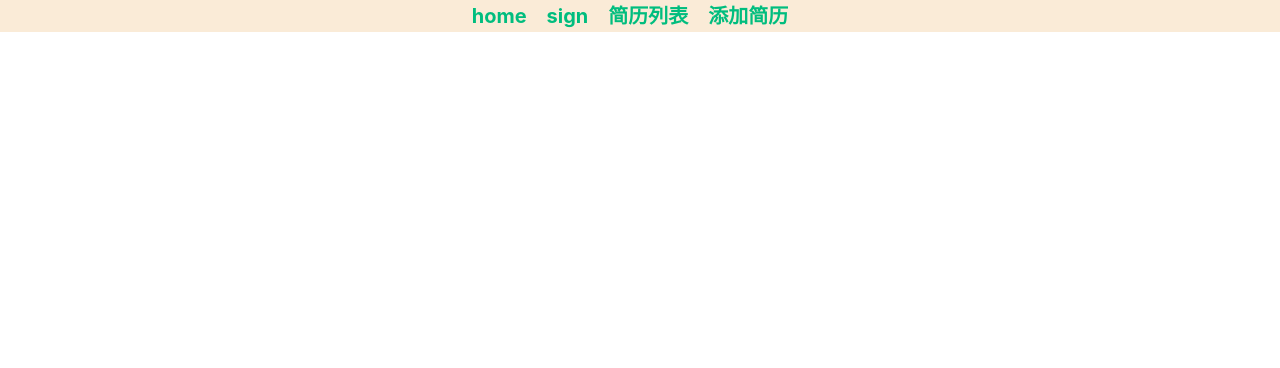
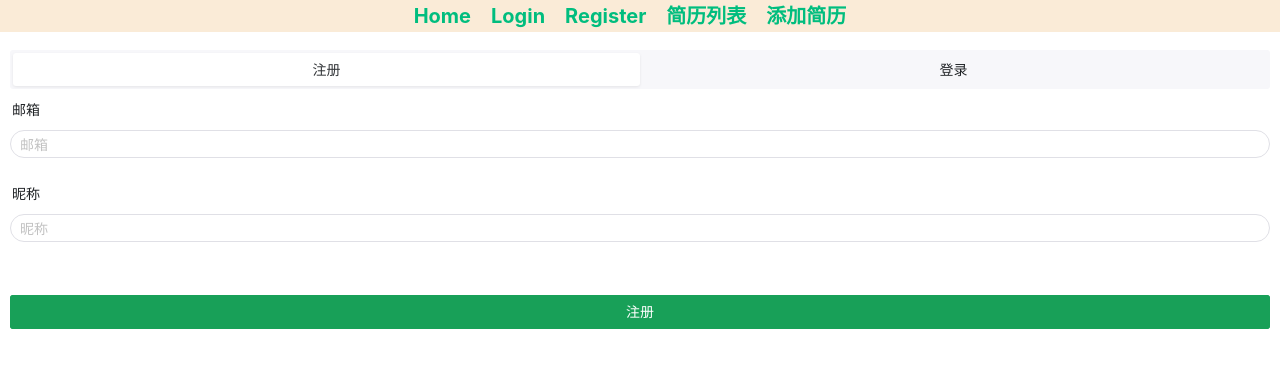
Before and after one commit to earthaYan/resume_generator_front, a Vue app: page /login in a window 1280 px wide. Before the commit this address had no page. Shown: the top 368 px of the page. Built offline with nearby package versions, Linux system fonts and the light colour scheme.

Commit message:
update form

```diff
--- a/src/App.vue
+++ b/src/App.vue
@@ -1,20 +1,26 @@
 <script setup lang="ts">
-import { routes } from '@/router'
 import { RouterLink, RouterView } from 'vue-router'
+import { NMessageProvider } from 'naive-ui'
+import { routes } from './router'
 </script>
 
 <template>
+  <n-message-provider>
     <header>
       <nav>
-      <RouterLink class="router-link" v-for="route in routes" :key="route.path" :to="route.path">{{
-        route.name
-      }}</RouterLink>
+        <RouterLink
+          class="router-link"
+          v-for="route in routes"
+          :key="route.path"
+          :to="route.path"
+          >{{ route.name }}</RouterLink
+        >
       </nav>
     </header>
     <div class="wrapper">
       <RouterView />
     </div>
-
+  </n-message-provider>
 </template>
 
 <style scoped lang="less">
--- a/src/components/RegisterLogin/LoginForm.vue
+++ /dev/null
@@ -1,24 +0,0 @@
-<script setup lang="ts">
-import { ref } from 'vue'
-import { NForm, NFormItem, NInput, NButton, type FormInst } from 'naive-ui'
-const loginFormRef = ref<FormInst | null>(null)
-const formValue = ref({
-  name: '',
-  email: '',
-  password: ''
-})
-</script>
-<template>
-  <n-form ref="loginFormRef" :model="formValue">
-    <h2>登入账号</h2>
-    <n-form-item path="email">
-      <n-input placeholder="邮箱" />
-    </n-form-item>
-    <n-form-item path="password">
-      <n-input placeholder="密码" />
-    </n-form-item>
-    <n-form-item>
-      <n-button type="info" round size="small"> 登入 </n-button>
-    </n-form-item>
-  </n-form>
-</template>
--- a/src/components/RegisterLogin/RegisterForm.vue
+++ /dev/null
@@ -1,27 +0,0 @@
-<script setup lang="ts">
-import { ref } from 'vue'
-import { NForm, NFormItem, NInput, NButton } from 'naive-ui'
-const registerFormRef = ref(null)
-const formValue = ref({
-  name: '',
-  email: '',
-  password: ''
-})
-</script>
-<template>
-  <h2>创建账号</h2>
-  <n-form ref="registerFormRef" :model="formValue">
-    <n-form-item path="name">
-      <n-input placeholder="用户名" />
-    </n-form-item>
-    <n-form-item path="email">
-      <n-input placeholder="邮箱" />
-    </n-form-item>
-    <n-form-item path="password">
-      <n-input placeholder="密码" />
-    </n-form-item>
-    <n-form-item>
-      <n-button type="info" round size="small"> 注册 </n-button>
-    </n-form-item>
-  </n-form>
-</template>
--- a/src/main.ts
+++ b/src/main.ts
@@ -8,7 +8,6 @@ import router from './router'
 // 通过 createApp(根组件) 创建一个新的应用实例
 const app = createApp(App)
 const pinia = createPinia()
-app.use(createPinia())
 app.use(router)
 app.use(pinia)
 // 挂载应用
--- a/src/router/index.ts
+++ b/src/router/index.ts
@@ -5,31 +5,33 @@ import RegisterLoginView from '../views/RegisterLoginView.vue'
 export const routes: RouteRecordRaw[] = [
   {
     path: '/',
-    name: 'home',
-    component: HomeView
+    name: 'Home',
+    component: HomeView,
+    meta: { requiresAuth: true }
   },
   {
-    path: '/sign',
-    name: 'sign',
+    path: '/login',
+    name: 'Login',
+    component: RegisterLoginView
+  },
+  {
+    path: '/register',
+    name: 'Register',
     component: RegisterLoginView
   },
   {
     path: '/list',
     name: '简历列表',
-    // route level code-splitting
-    // this generates a separate chunk (About.[hash].js) for this route
-    // which is lazy-loaded when the route is visited.
-    component: () => import('../views/AboutView.vue')
+    component: () => import('../views/AboutView.vue'),
   },
   {
     path: '/add',
     name: '添加简历',
-    component: () => import('../views/GeneratorView.vue')
+    component: () => import('../views/GeneratorView.vue'),
   }
 ]
 const router = createRouter({
   history: createWebHistory(import.meta.env.BASE_URL),
   routes
 })
-
 export default router
--- a/src/views/RegisterLoginView.vue
+++ b/src/views/RegisterLoginView.vue
@@ -1,31 +1,79 @@
 <script setup lang="ts">
-import LoginForm from '@/components/RegisterLogin/LoginForm.vue'
-import RegisterForm from '@/components/RegisterLogin/RegisterForm.vue'
+import {
+  NForm,
+  NFormItem,
+  NInput,
+  NButton,
+  NTabs,
+  NTabPane,
+  type FormInst,
+  useMessage
+} from 'naive-ui'
+import { ref } from 'vue'
+const message = useMessage()
+const registerForm = ref<FormInst | null>(null)
+const loginForm = ref<FormInst | null>(null)
+const registerValues = ref({
+  email: '',
+  displayName: ''
+})
+const loginValues = ref({
+  email: ''
+})
+const handleLoginClick = () => {
+  loginForm.value?.validate((errors) => {
+    if (!errors) {
+      message.success('登录参数合法')
+    } else {
+      console.log(errors)
+      message.error('登录参数不合法')
+    }
+  }).then(()=>{
+  })
+}
+const handleRegisterClick = () => {
+  registerForm.value?.validate((errors) => {
+    if (!errors) {
+      message.success('注册参数合法')
+    } else {
+      console.log(errors)
+      message.error('注册参数不合法')
+    }
+  })
+}
 </script>
 <template>
   <div class="register-login-wrapper">
-    <LoginForm />
-    <RegisterForm />
-    <div class="switch">
-      <div class="switch-circle"></div>
-      <div class="switch_circle switch_circle-t"></div>
-      <!-- 注册左侧 -->
-      <div class="switch_container" id="switch-c1">
-        <h2 class="switch_title title">欢迎回来！</h2>
-        <p class="switch_description description">
-          已经有账号了嘛，去登入账号来进入奇妙世界吧！！！
-        </p>
-        <button class="switch_button button switch-btn">SIGN IN</button>
-      </div>
-      <!-- 登录右侧 -->
-      <div class="switch_container is-hidden" id="switch-c2">
-        <h2 class="switch_title title" style="letter-spacing: 0">Hello Friend！</h2>
-        <p class="switch_description description">
-          去注册一个账号，成为尊贵的粉丝会员，让我们踏入奇妙的旅途！
-        </p>
-        <button class="switch_button button switch-btn">SIGN UP</button>
-      </div>
-    </div>
+    <n-tabs type="segment">
+      <n-tab-pane name="register" tab="注册">
+        <n-form ref="registerForm" :model="registerValues">
+          <n-form-item label="邮箱" path="email">
+            <n-input size="small" v-model:value="registerValues.email" round placeholder="邮箱" />
+          </n-form-item>
+          <n-form-item label="昵称" path="displayName">
+            <n-input
+              size="small"
+              v-model:value="registerValues.displayName"
+              round
+              placeholder="昵称"
+            />
+          </n-form-item>
+          <n-form-item>
+            <n-button type="primary" block @click="handleRegisterClick"> 注册 </n-button>
+          </n-form-item>
+        </n-form>
+      </n-tab-pane>
+      <n-tab-pane name="login" tab="登录">
+        <n-form ref="loginForm" :model="loginValues">
+          <n-form-item label="邮箱" path="email">
+            <n-input size="small" round placeholder="邮箱" v-model:value="loginValues.email" />
+          </n-form-item>
+          <n-form-item>
+            <n-button type="primary" block @click="handleLoginClick"> 登入 </n-button>
+          </n-form-item>
+        </n-form>
+      </n-tab-pane>
+    </n-tabs>
   </div>
 </template>
 <style scoped lang="less"></style>
```
Also changed, not shown: src/stores/login.ts (added, +23 -0 lines). Lines whose indentation alone changed are shown as unchanged.
